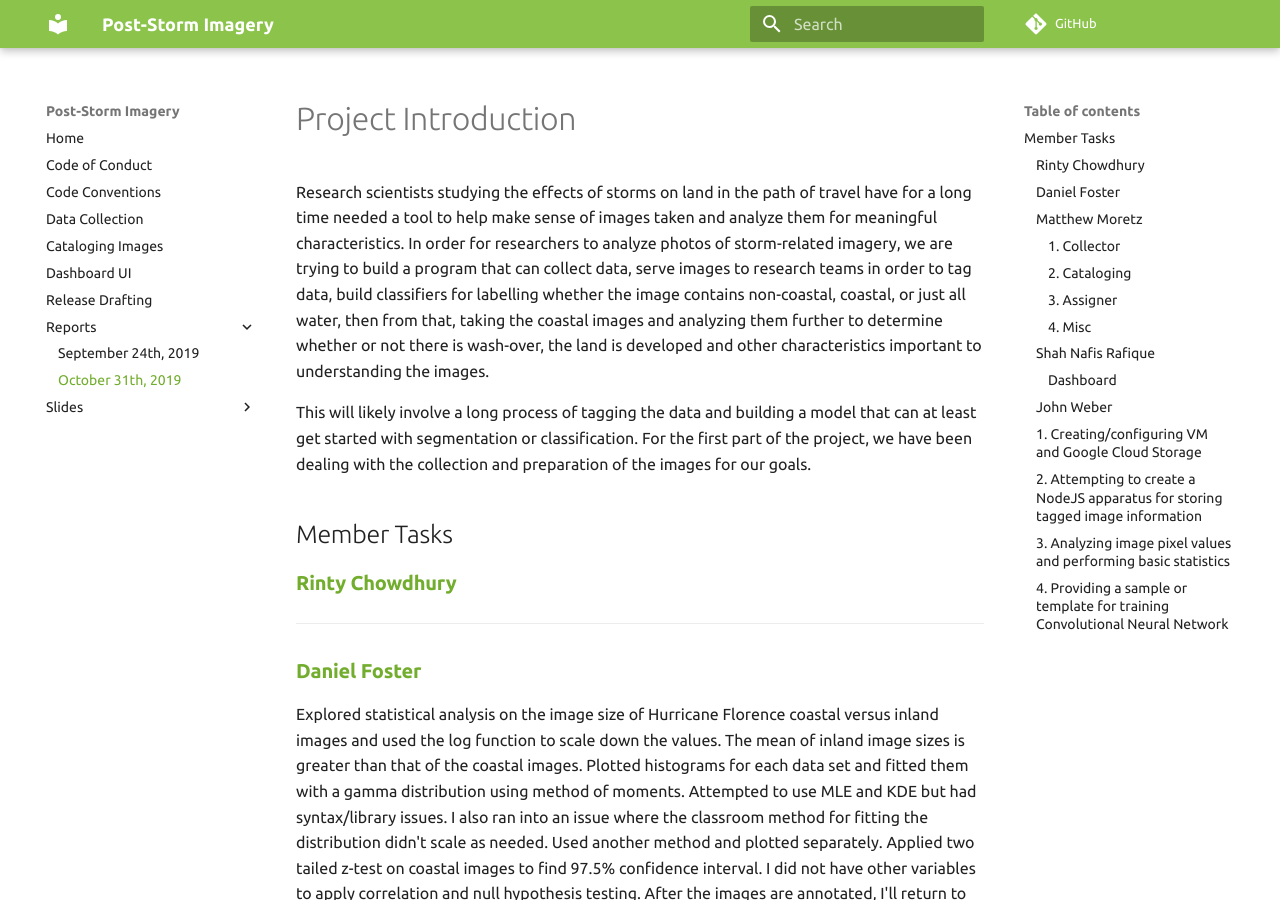
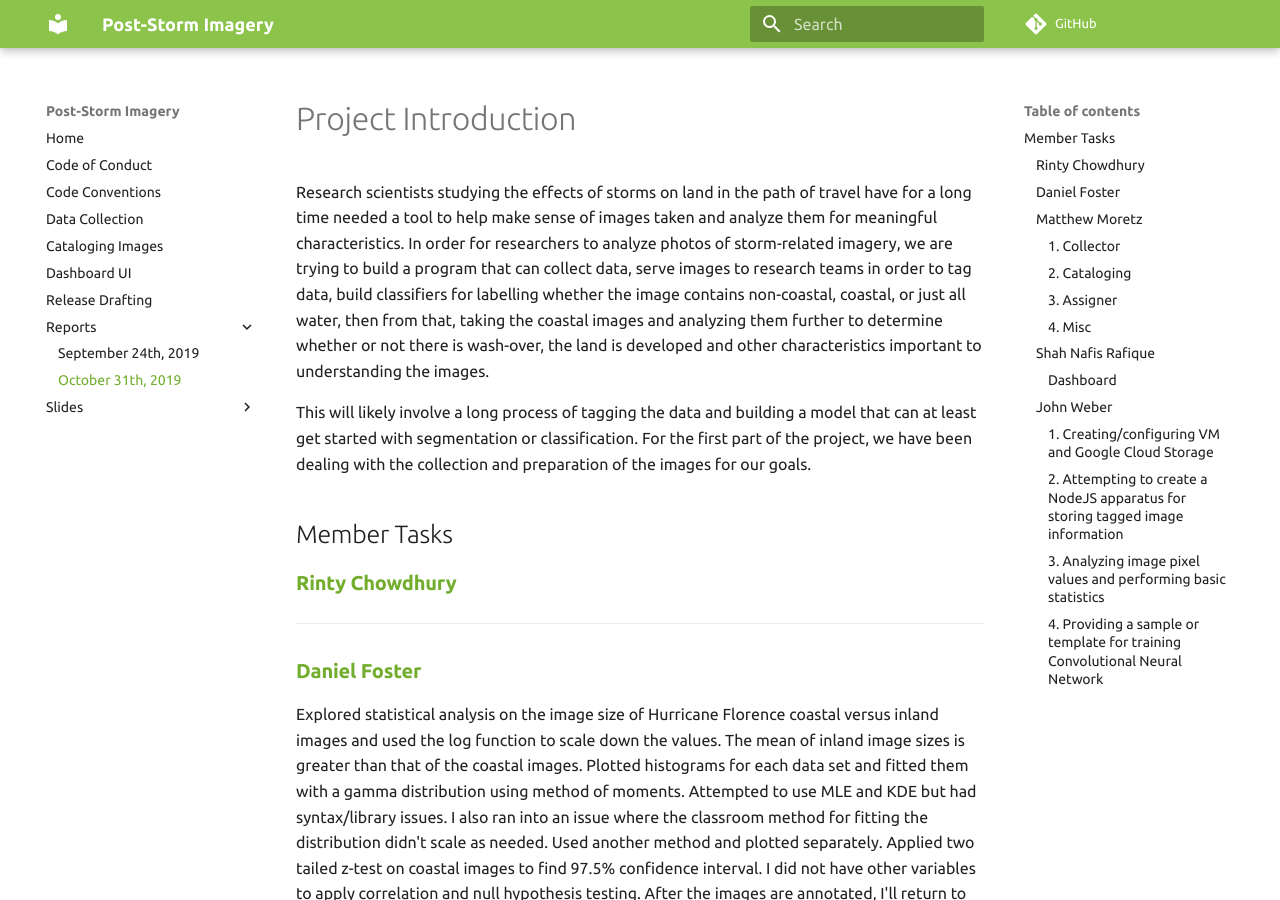
Before and after one commit to UNCG-CSE/Poststorm_Imagery, an MkDocs documentation site: the page built from docs/reports/progress_report_31-10-2019.md, in a window 1280 px wide and 900 px high. Built offline with MkDocs 1.6.1 and Material for MkDocs 9.7.7, drawn with Linux system fonts in a browser that asks for light colours; comment, search, counter and statistics services are not loaded.

```diff
--- a/docs/reports/progress_report_31-10-2019.md
+++ b/docs/reports/progress_report_31-10-2019.md
@@ -130,7 +130,7 @@ Tasks 3-7 took the last 3 weeks.
 ---
 
 ### [**John Weber**](https://github.com/JWeb56)
-###1.  Creating/configuring VM and Google Cloud Storage
+####1.  Creating/configuring VM and Google Cloud Storage
 
 I purchased a free account on Google Cloud and created a project for our 405 project.
 I initialized and configured a VM instance on which we will ultimately house our tagging apparatus
@@ -145,7 +145,7 @@ using that.
 
 **Time:** 25 hours
 
-###2.  Attempting to create a NodeJS apparatus for storing tagged image information
+####2.  Attempting to create a NodeJS apparatus for storing tagged image information
 
 Originally, it was my task to save the tagged image information, passed from the NodeJS front-end,
 to the MySQL database. However, it was determined that the back-end should be written in python and this was eventually
@@ -154,7 +154,7 @@ passed to another group member.
 
 **Time:** 5 hours
 
-###3.  Analyzing image pixel values and performing basic statistics
+####3.  Analyzing image pixel values and performing basic statistics
 
 I gathered 60 Florence images (20 each from inland, ocean, and shoreline classes) and analyized their RGB
 pixel values in order to determine if there are any simple statistical measures (mean values, standard deviations
@@ -174,7 +174,7 @@ https://github.com/UNCG-CSE/Poststorm_Imagery/tree/master/src/python/psic/stats)
 
 **Time:** 30 hours
 
-###4.  Providing a sample or template for training Convolutional Neural Network
+####4.  Providing a sample or template for training Convolutional Neural Network
 
 Since our ultimate goal is to train a convolutional neural network to classify our images based on a certain
 number of classes/labels, but we still have not completed the tagging of our images, I wanted to
```
